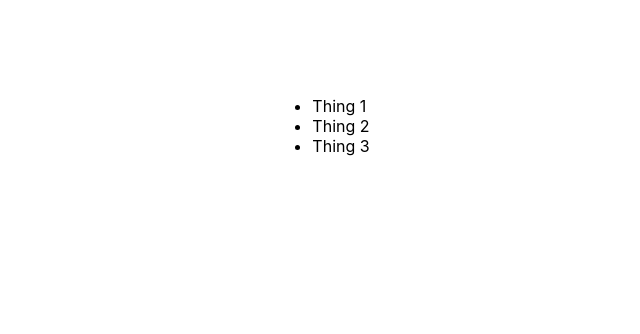
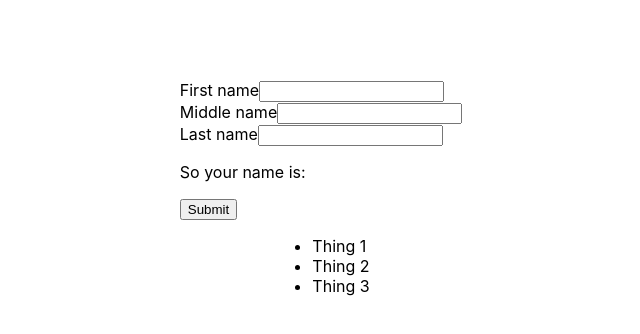
Before and after one commit to petedavisdev/vercel-nextjs-demo, a Next.js app: page / in a window 1280 px wide. Shown: the top 334 px of the page, without its empty margins (319-959 px from the left). Built offline with nearby package versions, Linux system fonts and the light colour scheme.

Commit message:
Change to tsx and create InputText component

```diff
--- /dev/null
+++ b/components/InputText.tsx
@@ -0,0 +1,30 @@
+import { useRef } from "react";
+
+type InputTextProps = {
+  id: string;
+  children: React.ReactNode;
+  required: boolean;
+  onChange?: any;
+};
+
+export function InputText(props: InputTextProps) {
+  const textInputRef = useRef<HTMLInputElement>();
+
+  function handleChange() {
+    props.onChange(textInputRef.current.value);
+  }
+
+  return (
+    <section>
+      <label htmlFor={props.id}>{props.children}</label>
+      <input
+        id={props.id}
+        name={props.id}
+        type="text"
+        required={props.required}
+        ref={textInputRef}
+        onChange={handleChange}
+      />
+    </section>
+  );
+}
--- a/package.json
+++ b/package.json
@@ -16,6 +16,7 @@
         "swr": "^1.0.1"
     },
     "devDependencies": {
+        "@types/react": "^17.0.37",
         "eslint": "7.32.0",
         "eslint-config-next": "11.1.0"
     }
--- a/pages/api/hello.js
+++ /dev/null
@@ -1,5 +0,0 @@
-// Next.js API route support: https://nextjs.org/docs/api-routes/introduction
-
-export default function handler(req, res) {
-    res.status(200).json({ name: "John Doe" });
-}
--- a/pages/index.jsx
+++ /dev/null
@@ -1,30 +0,0 @@
-import fs from "fs/promises";
-import path from "path";
-import styles from "../styles/Home.module.css";
-import Link from "next/link";
-
-export async function getStaticProps() {
-    const filePath = path.join(process.cwd(), "data", "dummy-data.json");
-    const jsonData = await fs.readFile(filePath);
-    const data = JSON.parse(jsonData);
-
-    return {
-        props: {
-            products: data.things,
-        },
-    };
-}
-
-export default function Home({ products }) {
-    return (
-        <main className={styles.main}>
-            <ul>
-                {products.map((product) => (
-                    <li key={product.id}>
-                        <Link href={`/${product.id}`}>{product.title}</Link>
-                    </li>
-                ))}
-            </ul>
-        </main>
-    );
-}
--- /dev/null
+++ b/pages/index.tsx
@@ -0,0 +1,56 @@
+import fs from "fs/promises";
+import path from "path";
+import styles from "../styles/Home.module.css";
+import Link from "next/link";
+import { InputText } from "../components/InputText";
+import { useState } from "react";
+
+export async function getStaticProps() {
+  const filePath = path.join(process.cwd(), "data", "dummy-data.json");
+  const jsonData = await fs.readFile(filePath);
+  const data = JSON.parse(jsonData.toString());
+
+  return {
+    props: {
+      products: data.things,
+    },
+  };
+}
+
+export default function Home({ products }) {
+  const [firstName, setFirstName] = useState();
+  const [middleName, setMiddleName] = useState();
+  const [lastName, setLastName] = useState();
+
+  return (
+    <main className={styles.main}>
+      <form>
+        <InputText id="first-name" required={true} onChange={setFirstName}>
+          First name
+        </InputText>
+
+        <InputText id="middle-name" required={false} onChange={setMiddleName}>
+          Middle name
+        </InputText>
+
+        <InputText id="last-name" required={true} onChange={setLastName}>
+          Last name
+        </InputText>
+
+        <p>
+          So your name is: {firstName} {middleName} {lastName}
+        </p>
+
+        <button type="submit">Submit</button>
+      </form>
+
+      <ul>
+        {products.map((product) => (
+          <li key={product.id}>
+            <Link href={`/${product.id}`}>{product.title}</Link>
+          </li>
+        ))}
+      </ul>
+    </main>
+  );
+}
```
Also changed, not shown: tsconfig.json (added, +20 -0 lines), next-env.d.ts (added), pages/[thingid].tsx (renamed from pages/[thingid].jsx), pages/_app.tsx (renamed from pages/_app.jsx), pages/account.tsx (renamed from pages/account.jsx), pages/orders.tsx (renamed from pages/orders.jsx), pages/sales.tsx (renamed from pages/sales.jsx), 2 other files (tests, documents, lock files or other folders).
